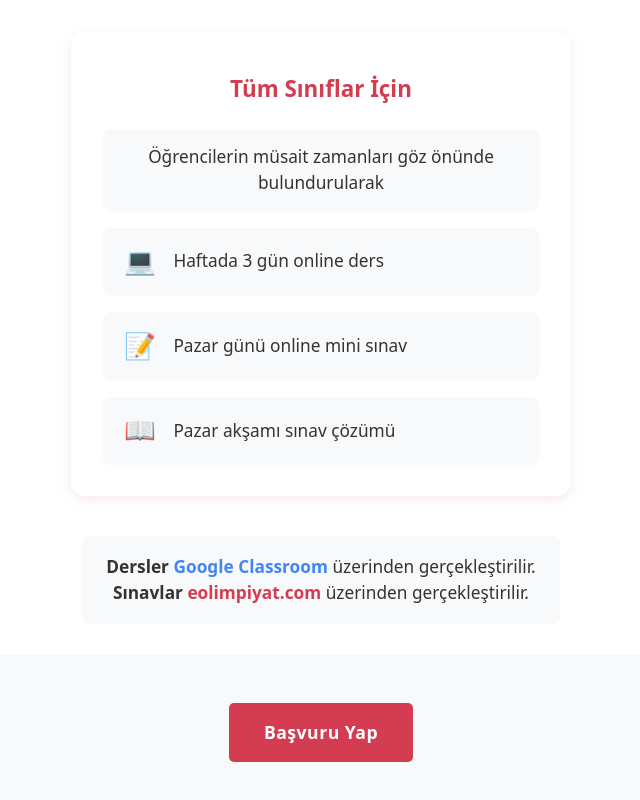
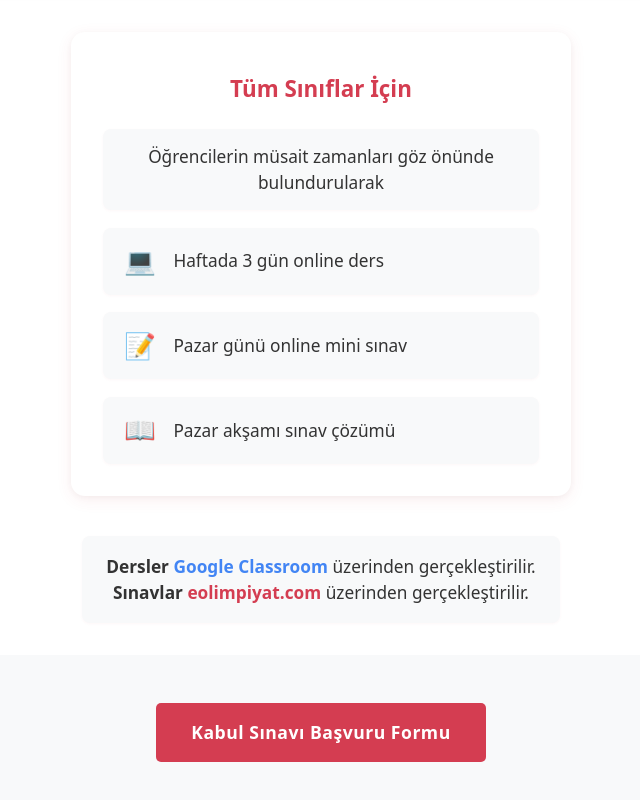
Before and after one commit to alifuatakbas/e-math-frontend, a Next.js app: page /program/2025-yaz in a window 1280 px wide. Shown: the part 873-1673 px from the top of the page, without its empty margins (319-959 px from the left). Built offline with nearby package versions, Linux system fonts and the light colour scheme.

Commit message:
Yaz PRogramı

```diff
--- a/app/program/2025-yaz/page.tsx
+++ b/app/program/2025-yaz/page.tsx
@@ -112,8 +112,8 @@ const SinifProgrami: React.FC = () => {
 
         {/* Başvuru Butonu */}
         <div className={styles.ctaSection}>
-          <button className={styles.ctaButton} onClick={() => window.location.href = '/basvuru'}>
-            Başvuru Yap
+          <button className={styles.ctaButton} onClick={() => window.location.href = 'https://forms.gle/twShthRm6ys9JeaV7'}>
+           Kabul Sınavı Başvuru Formu
           </button>
         </div>
       </div>
```
